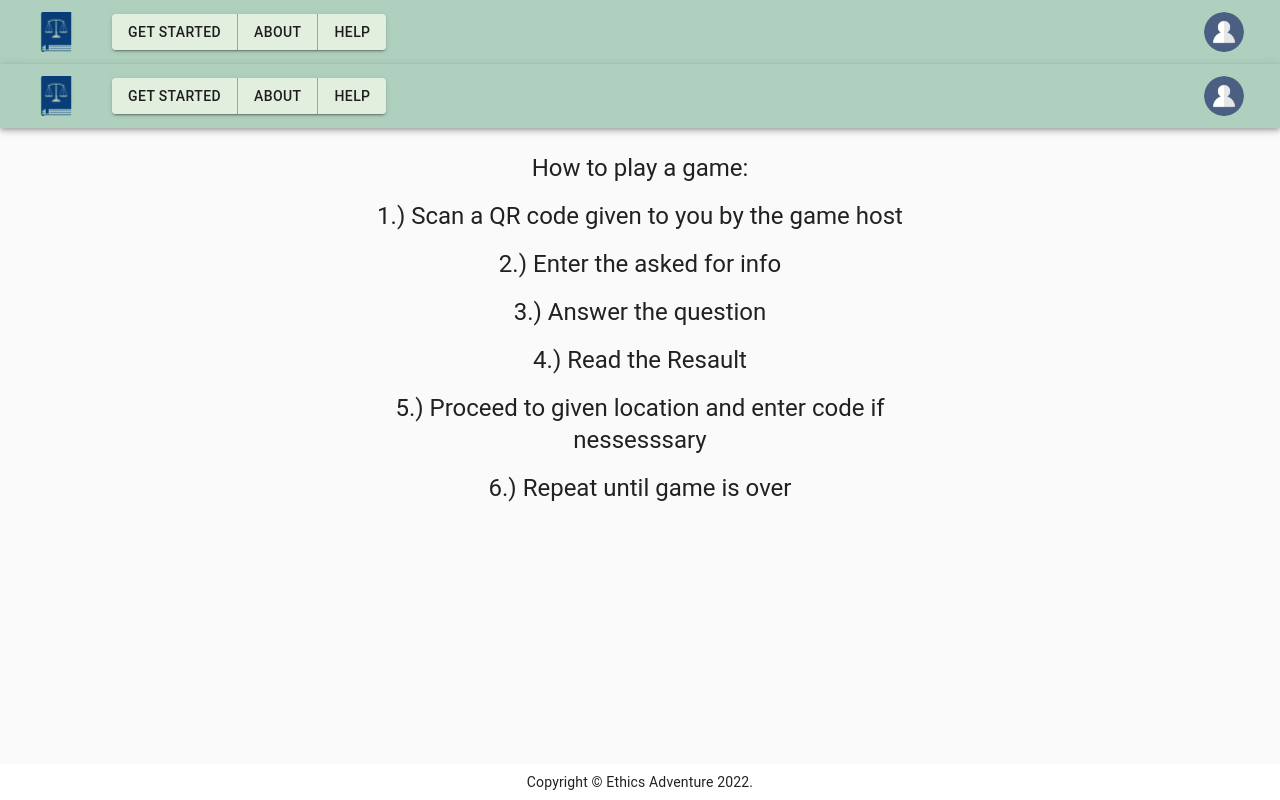
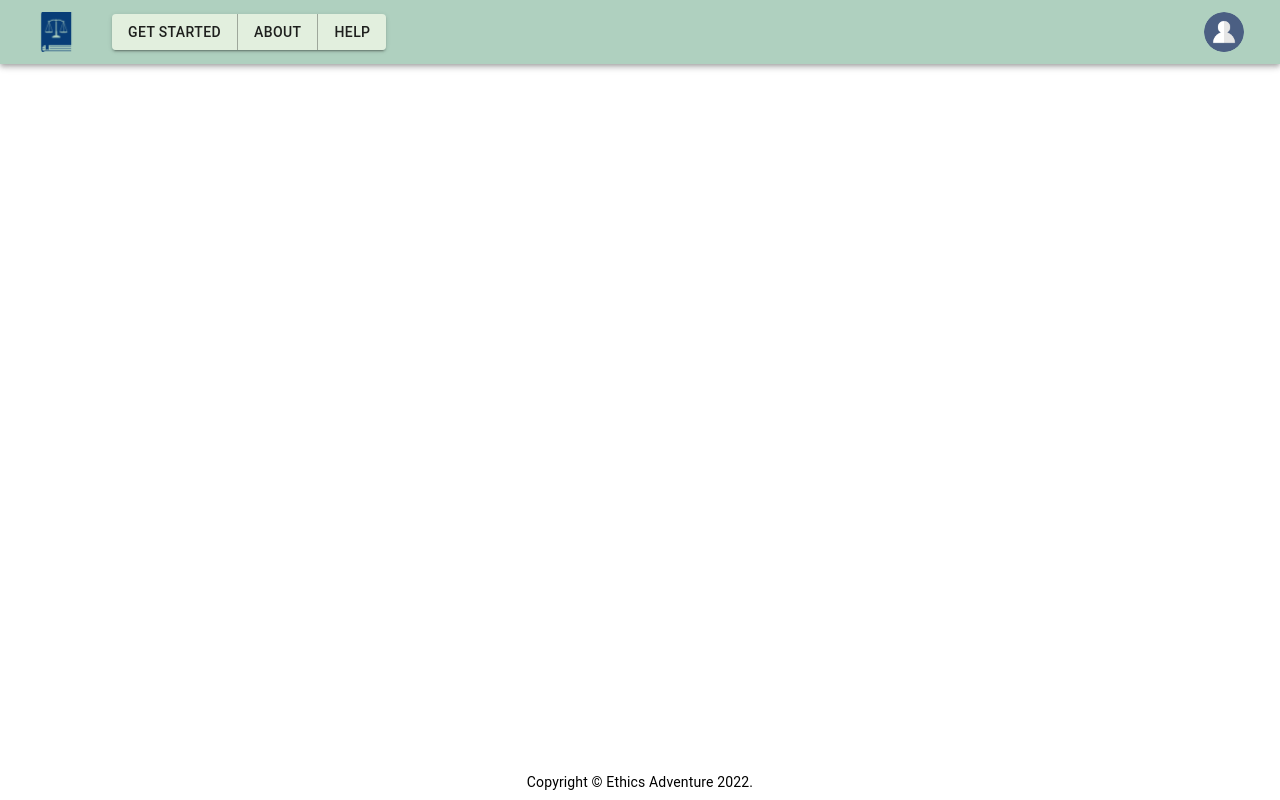
Before and after one commit to WilSimpson/SEP_2022, a React (Create React App) app in the folder frontend/: page /about in a window 1280 px wide. Built offline with nearby package versions, Linux system fonts and the light colour scheme.

Commit message:
knowledge base on started

```diff
--- a/frontend/src/App.js
+++ b/frontend/src/App.js
@@ -24,7 +24,7 @@ function App() {
               <Routes>
                 <Route exact path='/' element={<Home />} />
                 <Route exact path='/login' element={<Login />} />
-                <Route exact path='/about' element={<Knowledge />} />
+                <Route exact path='/started' element={<Knowledge />} />
                 <Route
                   exact
                   path='/admin'
```
